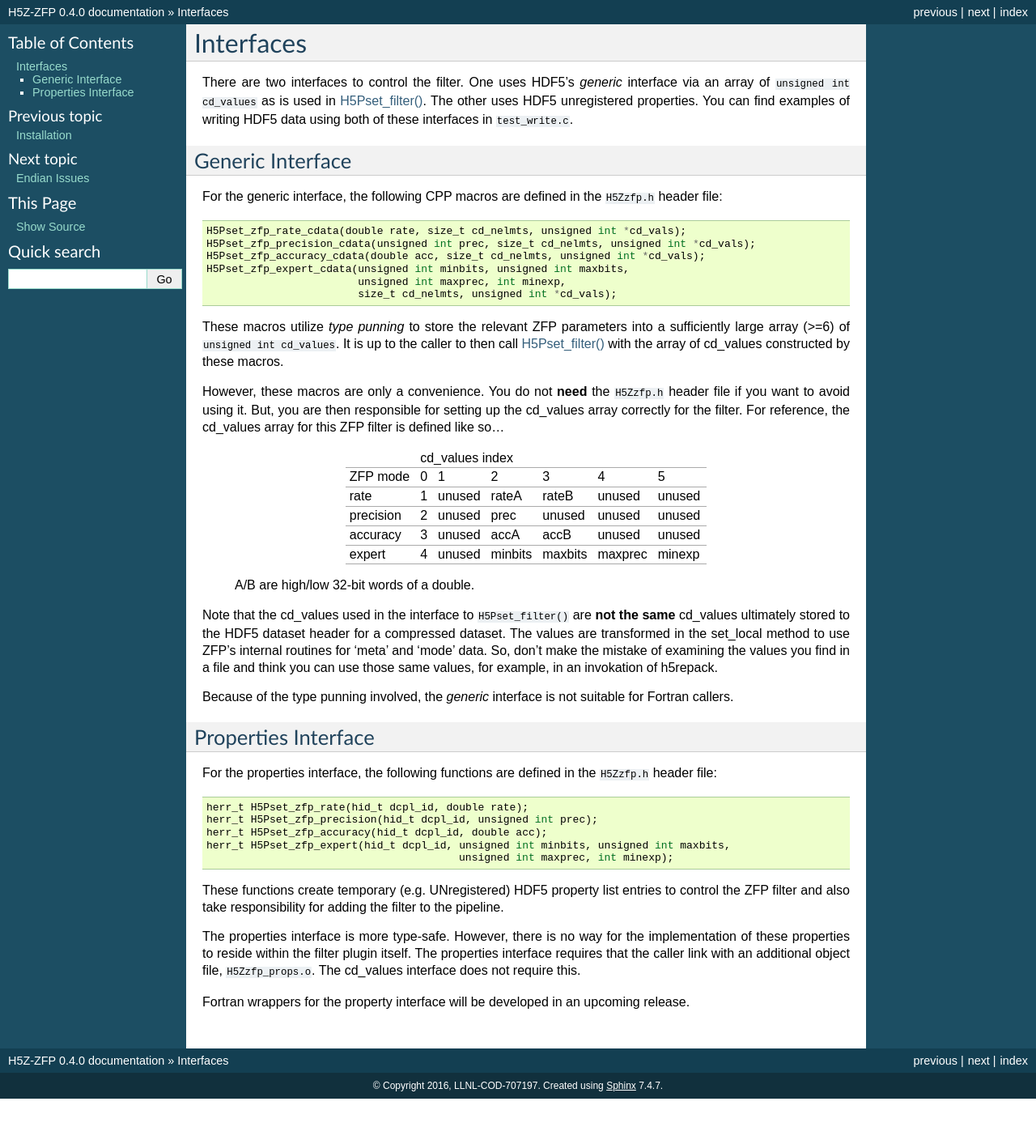
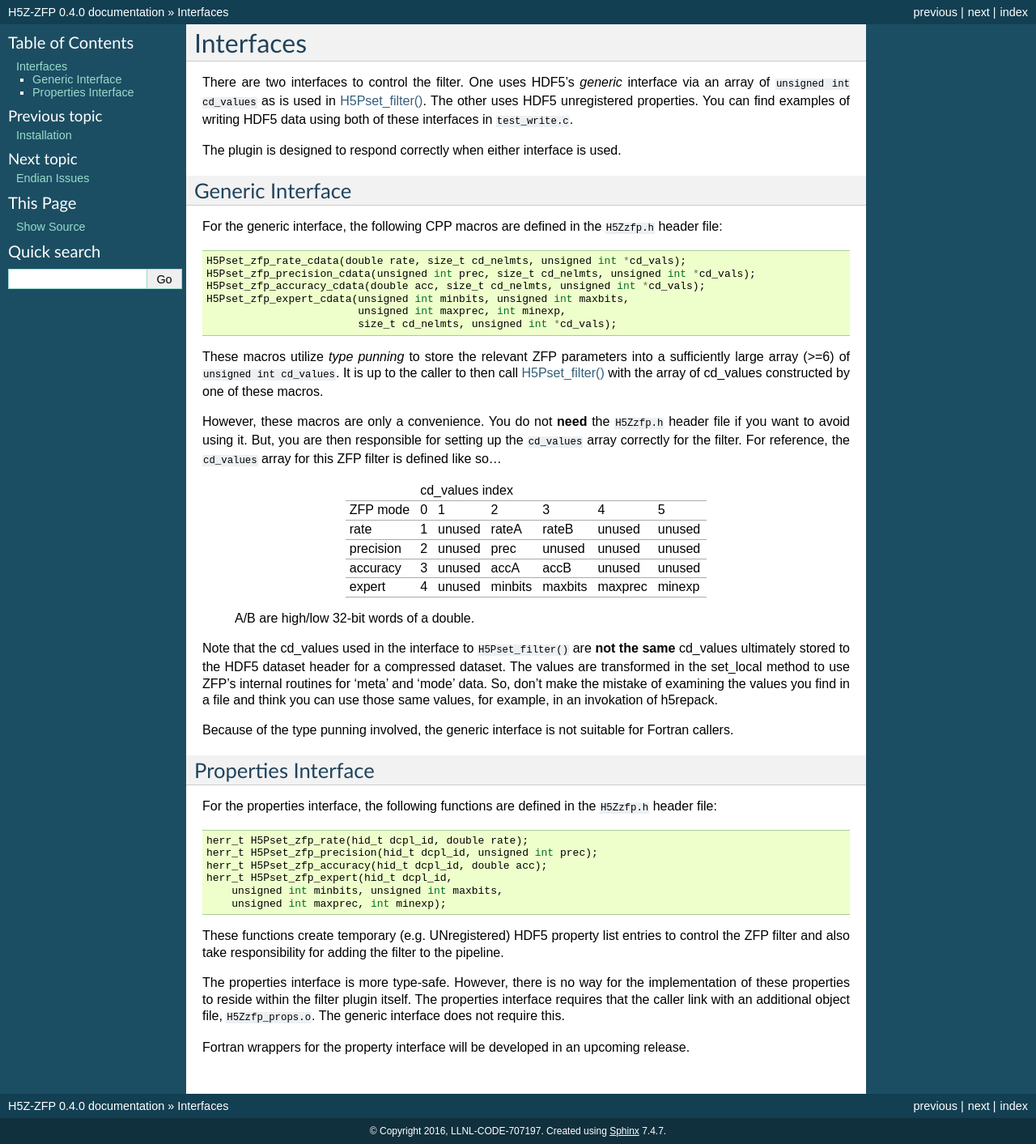
Before and after one commit to LLNL/H5Z-ZFP, a Sphinx documentation site: the page built from docs/interfaces.rst, in a window 1280 px wide. Shown: the whole page at 81% size. Built offline with Sphinx 7.4.7, drawn with Linux system fonts in a browser that asks for light colours; before the commit the page ends 1357 px from its top, so only the background shows below that.

```diff
--- a/docs/conf.py
+++ b/docs/conf.py
@@ -44,7 +44,7 @@ master_doc = 'index'
 
 # General information about the project.
 project = u'H5Z-ZFP'
-copyright = u'2016, LLNL-COD-707197'
+copyright = u'2016, LLNL-CODE-707197'
 
 # The version info for the project you're documenting, acts as replacement for
 # |version| and |release|, also used in various other places throughout the
--- a/docs/interfaces.rst
+++ b/docs/interfaces.rst
@@ -7,6 +7,8 @@ There  are two  interfaces  to  control the  filter.  One uses  HDF5's
 in `H5Pset_filter() <https://support.hdfgroup.org/HDF5/doc/RM/RM_H5P.html#Property-SetFilter>`_. The other
 uses HDF5 unregistered properties. You  can find examples  of writing
 HDF5 data using both of these interfaces in ``test_write.c``.
+
+The plugin is designed to respond correctly when either interface is used.
 
 .. _generic-interface:
 
@@ -28,12 +30,12 @@ These  macros  utilize *type punning* to store the relevant ZFP parameters  into
 sufficiently large array (>=6) of ``unsigned int cd_values``. It is up to
 the  caller to  then call
 `H5Pset_filter() <https://support.hdfgroup.org/HDF5/doc/RM/RM_H5P.html#Property-SetFilter>`_
-with  the array  of cd_values constructed by these macros.
+with  the array  of cd_values constructed by one of these macros.
 
 However, these  macros are only a  convenience. You do  not **need** the
 ``H5Zzfp.h`` header file if you want  to avoid using it. But, you are then
-responsible  for setting  up  the cd_values  array  correctly for  the
-filter.  For reference,  the cd_values  array for  this ZFP  filter is
+responsible  for setting  up  the ``cd_values``  array  correctly for  the
+filter.  For reference,  the ``cd_values``  array for  this ZFP  filter is
 defined like so...
 
 +-----------+---------------------------------------------------------+
@@ -59,7 +61,7 @@ don't make the mistake of examining  the values you find in a file and
 think you can use those same  values, for example, in an invokation of
 h5repack.
 
-Because of the type punning involved, the *generic* interface is not
+Because of the type punning involved, the generic interface is not
 suitable for Fortran callers.
 
 .. _properties-interface:
@@ -74,8 +76,9 @@ the ``H5Zzfp.h`` header file::
     herr_t H5Pset_zfp_rate(hid_t dcpl_id, double rate);
     herr_t H5Pset_zfp_precision(hid_t dcpl_id, unsigned int prec);
     herr_t H5Pset_zfp_accuracy(hid_t dcpl_id, double acc);
-    herr_t H5Pset_zfp_expert(hid_t dcpl_id, unsigned int minbits, unsigned int maxbits,
-                                            unsigned int maxprec, int minexp);
+    herr_t H5Pset_zfp_expert(hid_t dcpl_id,
+        unsigned int minbits, unsigned int maxbits,
+        unsigned int maxprec, int minexp);
 
 These  functions create  temporary (e.g.  UNregistered)  HDF5 property
 list entries  to control the  ZFP filter and also  take responsibility
@@ -84,7 +87,7 @@ for adding the filter to the pipeline.
 The properties interface  is more type-safe. However, there  is no way
 for the implementation of these properties to reside within the filter
 plugin itself. The properties  interface requires that the caller link
-with  an   additional  object  file, ``H5Zzfp_props.o``.  The  cd_values
+with  an   additional  object  file, ``H5Zzfp_props.o``.  The generic
 interface does not require this.
 
 Fortran wrappers for the property interface will be developed in an
```
Also changed, not shown: docs/installation.rst (+18 -0 lines).
